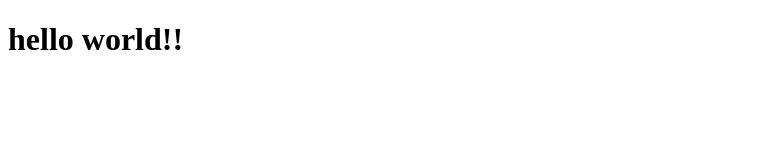
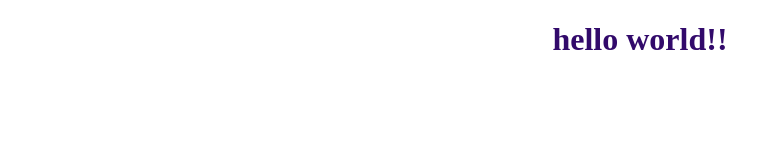
Before and after one commit to Tamar2023/tmp, a plain HTML site: page index.html in a window 1280 px wide. Shown: the whole page, without its empty margins (0-779 px from the left). Drawn offline with Linux system fonts and the light colour scheme.

Commit message:
Second Commit

```diff
--- a/index.html
+++ b/index.html
@@ -5,7 +5,7 @@
     <meta name="viewport" content="width=device-width, initial-scale=1.0">
     <title>Document</title>
 </head>
-<body>
+<body style="text-align: center; color: #320a6b;">
     <h1>hello world!!</h1>
 </body>
 </html>
```
